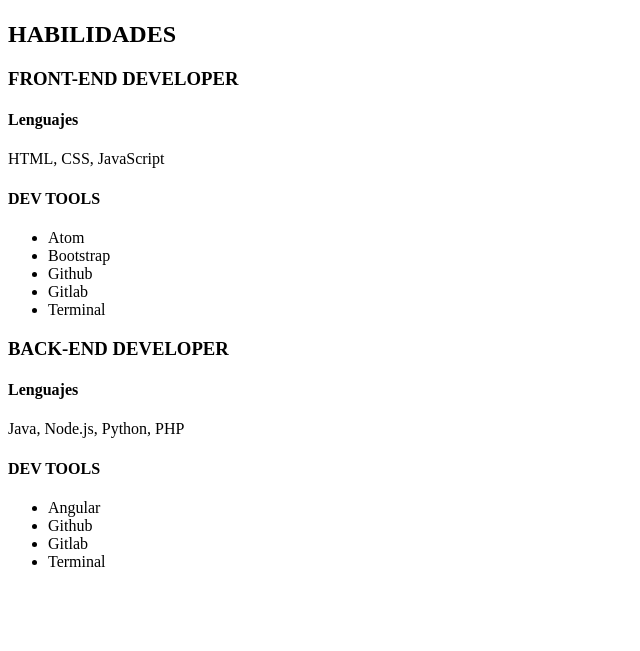
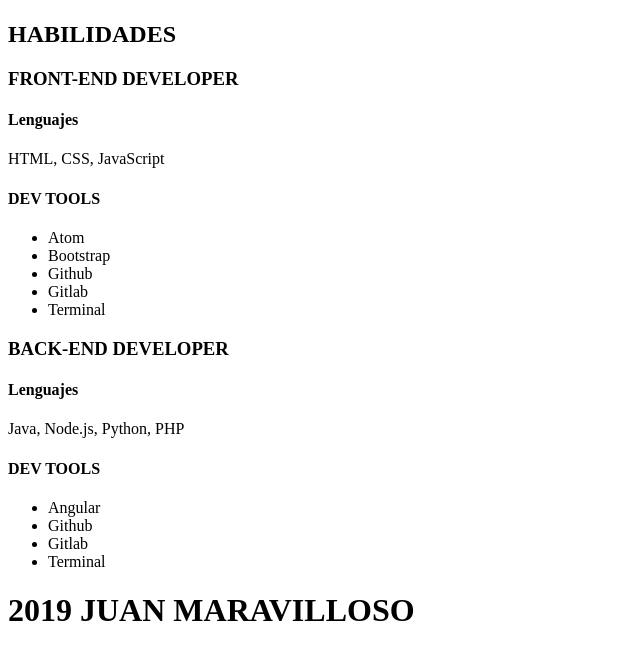
Before and after one commit to p-fano-code/Layout-Juan, a plain HTML site: page index.html in a window 1280 px wide. Shown: the part 733-1384 px from the top of the page, without its empty margins (0-640 px from the left). Before the commit the page ends 1320 px from the top, so only its background shows below. Drawn offline with Linux system fonts and the light colour scheme.

Commit message:
main+footer maquetado

```diff
--- a/index.html
+++ b/index.html
@@ -63,7 +63,7 @@
         </article>
     </main>
     <footer>
-
+        <h1>2019 JUAN MARAVILLOSO</h1>
     </footer>
 </body>
 </html>
```
